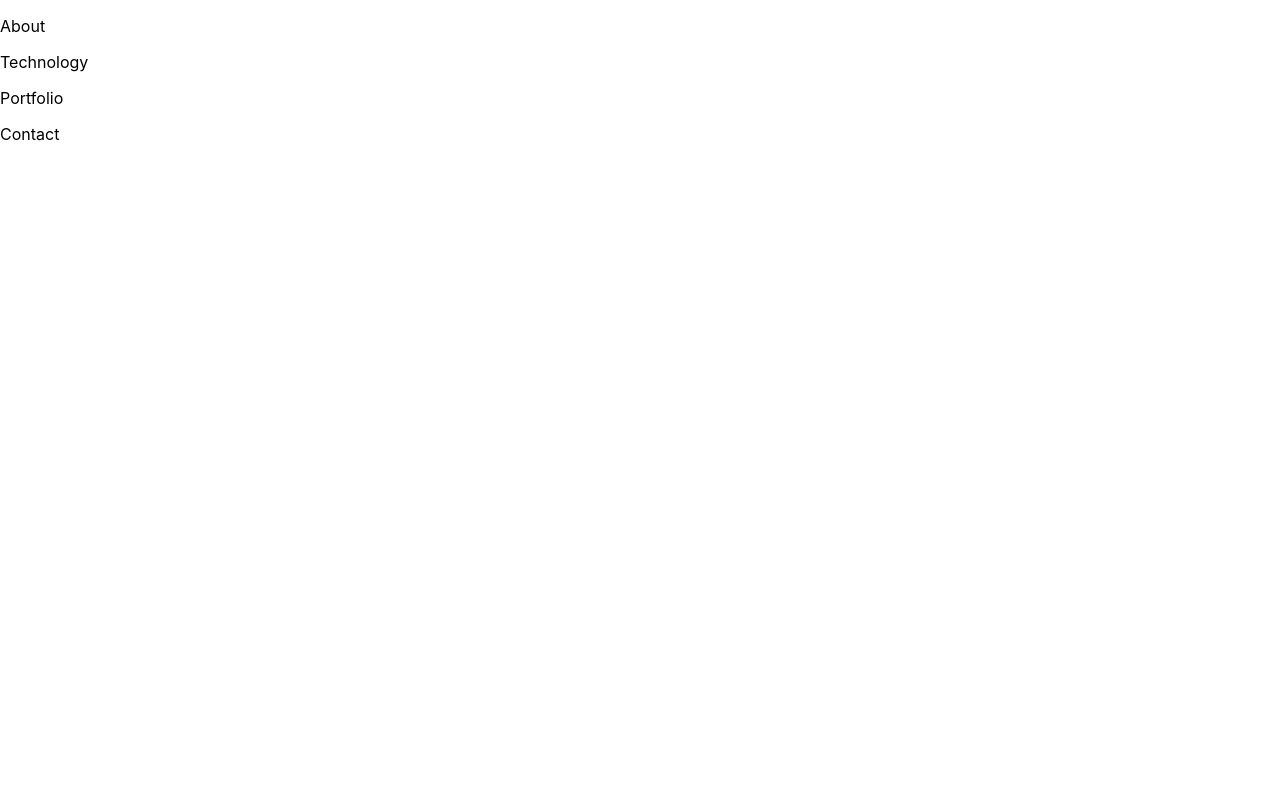
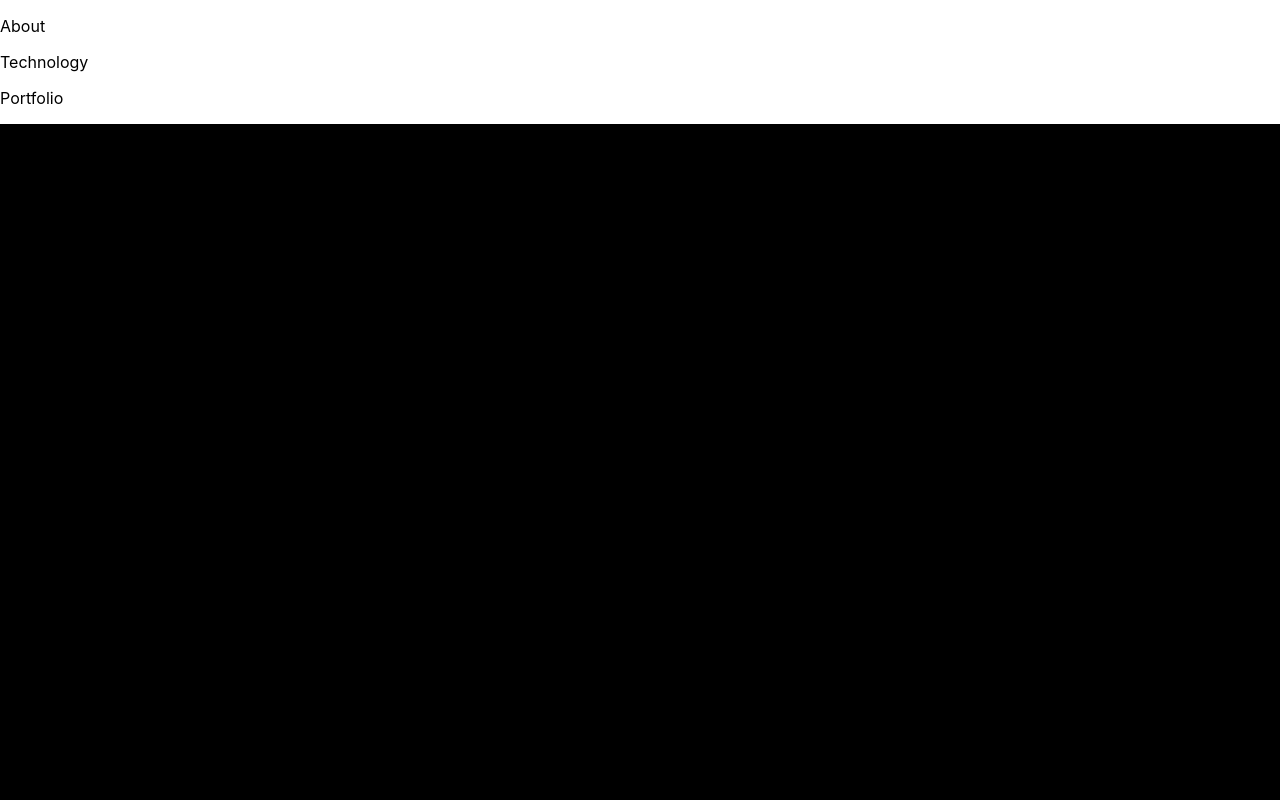
Before and after one commit to SahelaR/portfolioWebsite, a React (Create React App) app: page / in a window 1280 px wide. Shown: the part 800-1600 px from the top of the page. Before the commit the page ends 960 px from the top, so only its background shows below. Built offline with nearby package versions, Linux system fonts and the light colour scheme.

Commit message:
background added to blog section

```diff
--- a/src/App/App.js
+++ b/src/App/App.js
@@ -5,6 +5,7 @@ import AboutMe from "../components/AboutMe"
 import TechnologySection from "../components/TechnologySection"
 import PortfolioSection from "../components/PortfolioSection"
 import ContactMe from "../components/ContactMe"
+import BlogSection from "../components/BlogSection"
 
 
 function App() {
@@ -14,6 +15,7 @@ function App() {
     <AboutMe />
     <TechnologySection />
     <PortfolioSection />
+    <BlogSection />
     <ContactMe />
     </div>
   );
--- a/src/components/BlogSection/BlogSection.module.css
+++ b/src/components/BlogSection/BlogSection.module.css
@@ -0,0 +1,7 @@
+.mainCoverContainer {
+    min-height: 100vh;
+     background-color: var(--black-color);
+     display: flex;
+     justify-content: space-around;
+     align-items: center;
+}
--- a/src/components/BlogSection/index.js
+++ b/src/components/BlogSection/index.js
@@ -0,0 +1,13 @@
+import React from 'react'
+import CSS from "../BlogSection/BlogSection.module.css"
+
+export default class BlogSection extends React.Component {
+    render() {
+        return (
+            <div>
+                <div className={CSS.mainCoverContainer}>
+                </div>
+            </div>
+        )
+    }
+}
```
